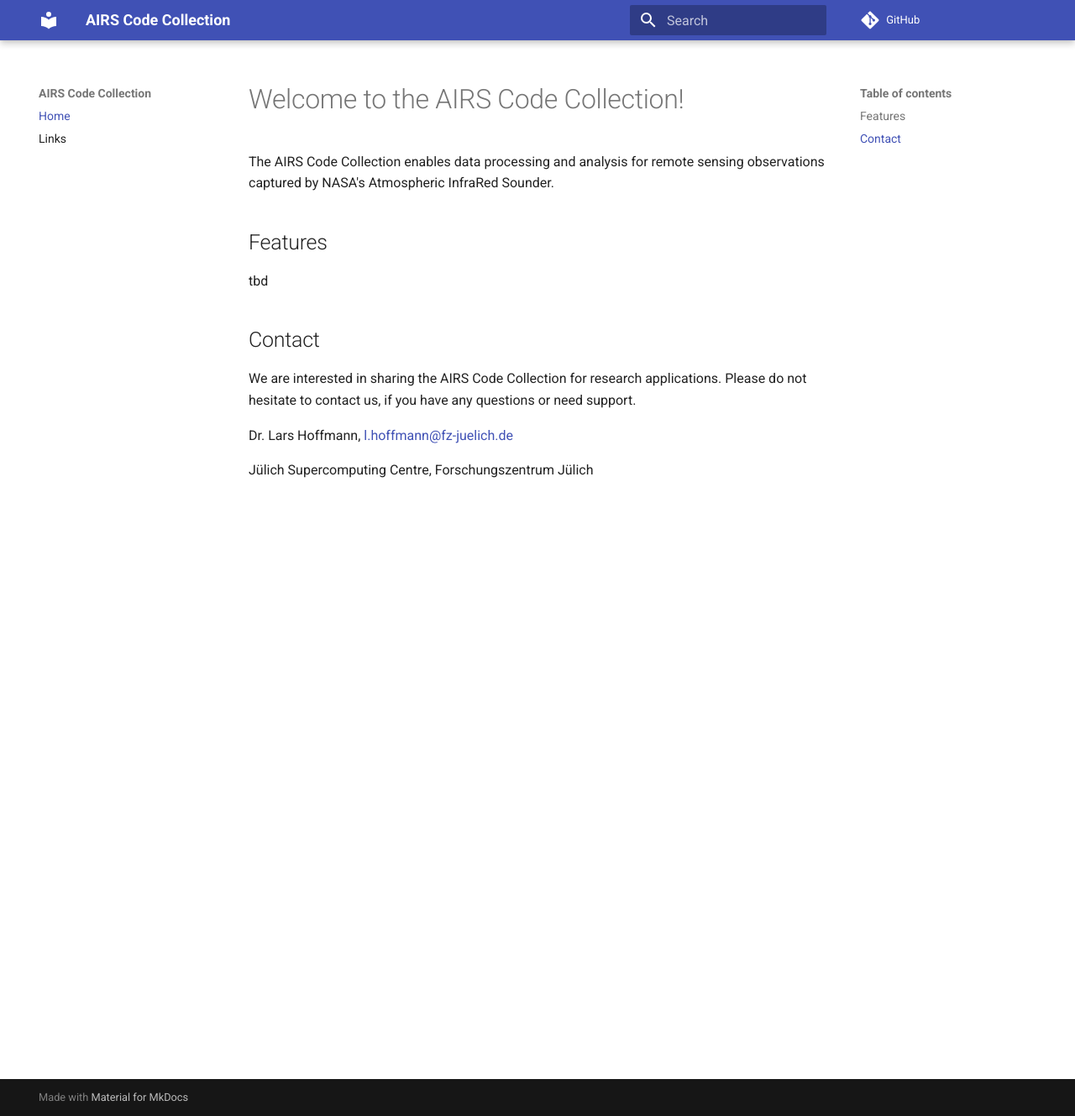
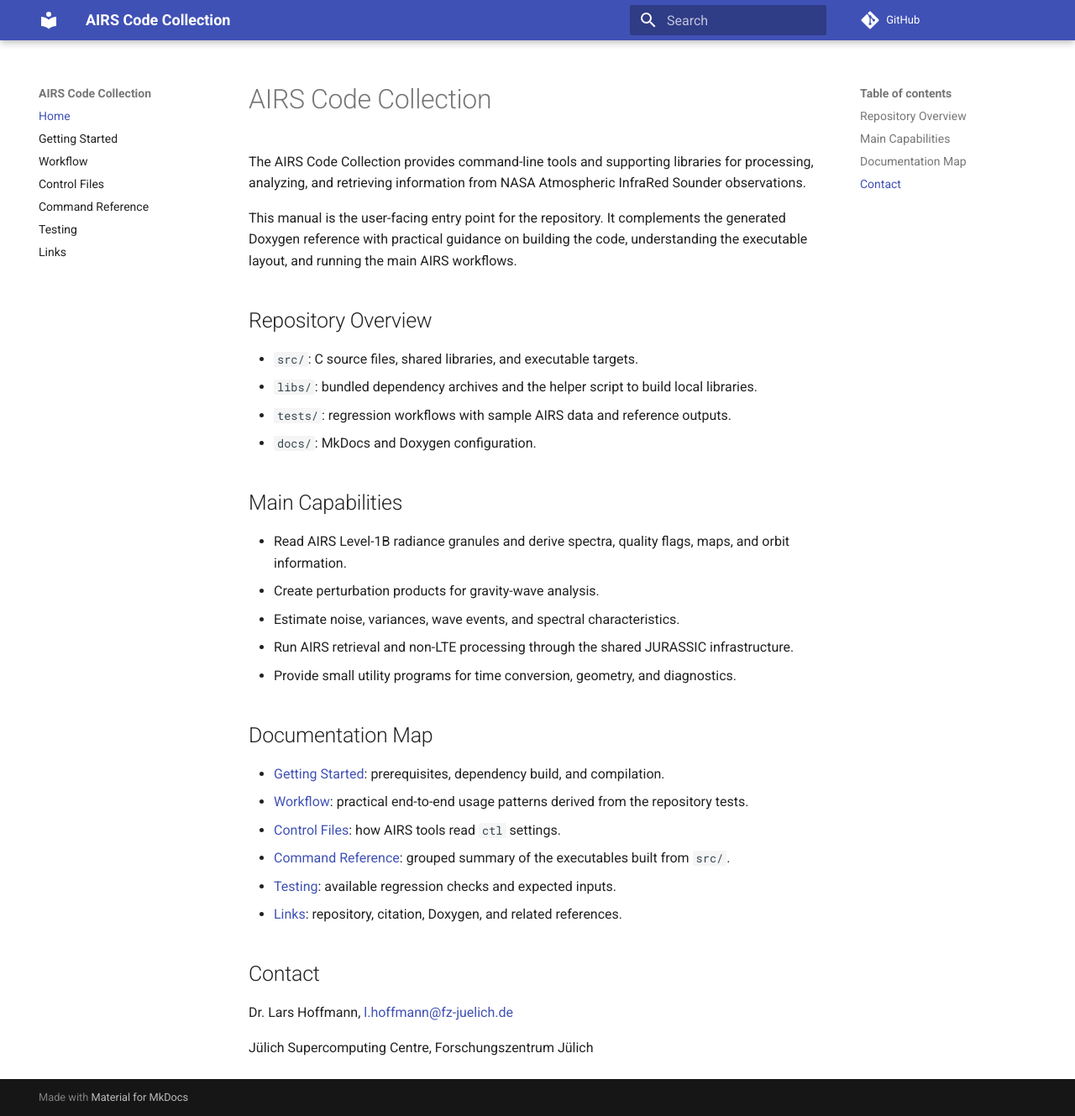
Before and after one commit to slcs-jsc/airs, an MkDocs documentation site: the page built from docs/manual/index.md, in a window 1280 px wide and 1329 px high. Shown: the whole window at 84% size. Built offline with MkDocs 1.6.1 and Material for MkDocs 9.7.7, drawn with Linux system fonts in a browser that asks for light colours; comment, search, counter and statistics services are not loaded.

Commit message:
Expanded mkdocs manual for workflows and commands.

```diff
--- a/docs/manual/index.md
+++ b/docs/manual/index.md
@@ -1,18 +1,34 @@
-# Welcome to the AIRS Code Collection!
+# AIRS Code Collection
 
-The AIRS Code Collection enables data processing and analysis
-for remote sensing observations captured by NASA's
-Atmospheric InfraRed Sounder.
+The AIRS Code Collection provides command-line tools and supporting libraries for processing, analyzing, and retrieving information from NASA Atmospheric InfraRed Sounder observations.
 
-## Features
+This manual is the user-facing entry point for the repository. It complements the generated Doxygen reference with practical guidance on building the code, understanding the executable layout, and running the main AIRS workflows.
 
-tbd
+## Repository Overview
+
+- `src/`: C source files, shared libraries, and executable targets.
+- `libs/`: bundled dependency archives and the helper script to build local libraries.
+- `tests/`: regression workflows with sample AIRS data and reference outputs.
+- `docs/`: MkDocs and Doxygen configuration.
+
+## Main Capabilities
+
+- Read AIRS Level-1B radiance granules and derive spectra, quality flags, maps, and orbit information.
+- Create perturbation products for gravity-wave analysis.
+- Estimate noise, variances, wave events, and spectral characteristics.
+- Run AIRS retrieval and non-LTE processing through the shared JURASSIC infrastructure.
+- Provide small utility programs for time conversion, geometry, and diagnostics.
+
+## Documentation Map
+
+- [Getting Started](getting-started.md): prerequisites, dependency build, and compilation.
+- [Workflow](workflow.md): practical end-to-end usage patterns derived from the repository tests.
+- [Control Files](control-files.md): how AIRS tools read `ctl` settings.
+- [Command Reference](command-reference.md): grouped summary of the executables built from `src/`.
+- [Testing](testing.md): available regression checks and expected inputs.
+- [Links](links.md): repository, citation, Doxygen, and related references.
 
 ## Contact
-
-We are interested in sharing the AIRS Code Collection for research
-applications. Please do not hesitate to contact us, if you have any
-questions or need support.
 
 Dr. Lars Hoffmann, <l.hoffmann@fz-juelich.de>
 
--- a/docs/mkdocs.yml
+++ b/docs/mkdocs.yml
@@ -6,4 +6,9 @@ theme: material
 
 nav:
     - Home: index.md
+    - Getting Started: getting-started.md
+    - Workflow: workflow.md
+    - Control Files: control-files.md
+    - Command Reference: command-reference.md
+    - Testing: testing.md
     - Links: links.md
```
Also changed, not shown: docs/manual/command-reference.md (added, +61 -0 lines), docs/manual/control-files.md (added, +86 -0 lines), docs/manual/getting-started.md (added, +98 -0 lines), docs/manual/links.md (+17 -8 lines), docs/manual/testing.md (added, +51 -0 lines), docs/manual/workflow.md (added, +69 -0 lines).
